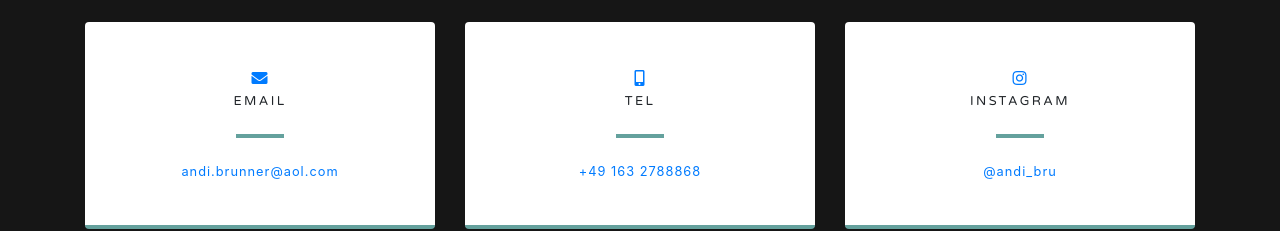
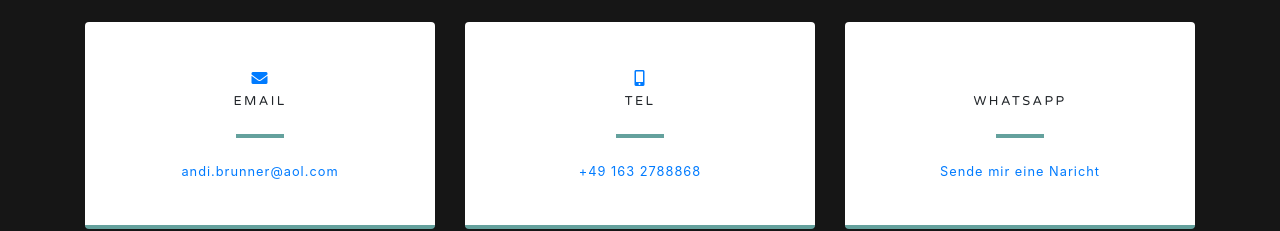
Before and after one commit to andibde/andibrunner.de_alt, a website with bundled scripts: page index.html in a window 1280 px wide. Shown: the part 3682-3913 px from the top of the page. Built offline with nearby package versions, Linux system fonts and the light colour scheme.

Commit message:
Update index.html

```diff
--- a/index.html
+++ b/index.html
@@ -187,11 +187,11 @@
         <div class="col-md-4 mb-3 mb-md-0">
           <div class="card py-4 h-100">
             <div class="card-body text-center">
-              <i class="fab fa-instagram text-primary mb-2"></i>
-              <h4 class="text-uppercase m-0">Instagram</h4>
+              <i class="fa fa-whatsapp text-primary mb-2"></i>
+              <h4 class="text-uppercase m-0">Whatsapp</h4>
               <hr class="my-4">
               <div class="small text-black-50">
-                <a href="https://www.instagram.com/andi_bru/">@andi_bru</a>
+                <a href="https://api.whatsapp.com/send?phone=491632788868&text= ">Sende mir eine Naricht</a>
               </div>
             </div>
           </div>
```
